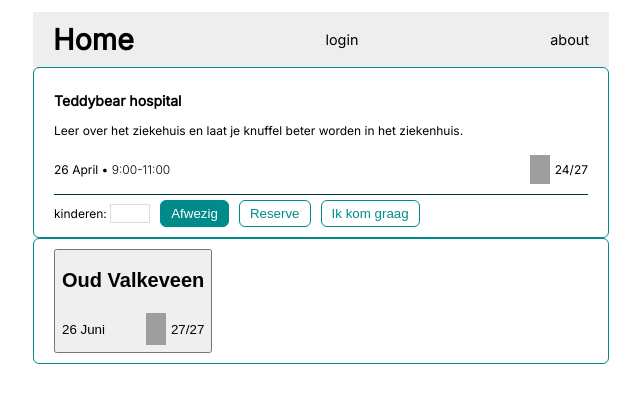
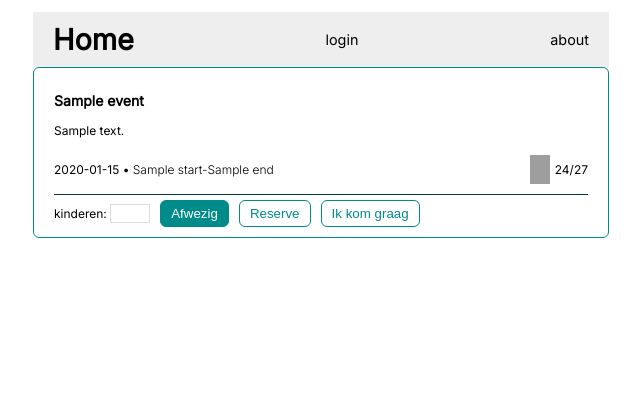
Before and after one commit to mielski/driveme, a Flask app: template templates/home.html in a window 1280 px wide. Shown: the top 403 px of the page, without its empty margins (319-959 px from the left). Run offline with Flask 2, Linux system fonts and the light colour scheme; the template is opened without the code that fills it: most values are stand-ins (such as "Sample title", 1, 10 or a date in 2020); grey boxes are pictures that could not be loaded.

Commit message:
get data on events from database ("local")

```diff
--- a/app.py
+++ b/app.py
@@ -1,3 +1,5 @@
+import datetime
+
 from dotenv import load_dotenv
 from flask import Flask, render_template
 
@@ -6,13 +8,35 @@ load_dotenv()
 app = Flask(__name__)
 
 
+events = [
+    {"title": "Teddybear hospital",
+     "desc": "Leer over het ziekenhuis en laat je knuffel beter worden in het ziekenhuis.",
+     "date": datetime.date(2020, 6, 26),
+     "start": "9:00",
+     "end": "11:00",
+     "cars": 24,
+     "needed": 27,
+     },
+    {"title": "Oud Valkeveen",
+     "desc": "Ga mee met de draak of neem een duik.",
+     "date": datetime.date(2020, 7, 31),
+     "start": "9:00",
+     "end": "14:15",
+     "cars": 12,
+     "needed": 27,
+     }
+]
 
+def get_date_elements(date: datetime.date):
 
+    return (date.strftime("%Y-%m-%d"), date.strftime("%d %B"))
 
 @app.route('/')
 def home():  # put application's code here
 
-    return render_template("home.html", title="Drive me")
+    for event in events:
+        event["isodate"], event["shortdate"] = get_date_elements(event["date"])
+    return render_template("home.html", title="Drive me", events=events)
 
 
 @app.route('/register')
--- a/templates/home.html
+++ b/templates/home.html
@@ -2,11 +2,13 @@
 
 {% block content %}
   <section class="eventslist">
+    {% for event in events %}
       <section class="event">
-        <h1>Teddybear hospital</h1>
-        <p>Leer over het ziekehuis en laat je knuffel beter worden in het ziekenhuis.</p>
+        <h1>{{ event["title"] }}</h1>
+        <p>{{ event["desc"] }}</p>
         <div class="event__info">
-          <time class="events__date" datetime="2022-04-26">26 April • <span class="event__time">9:00-11:00</span> </time>
+          <time class="events__date" datetime="{{ event["isodate"] }}">{{ event["shortdate"] }} •
+            <span class="event__time">{{ event["start"] }}-{{ event["end"] }}</span></time>
           <div class="cars">
             <img class="cars__pic" src="{{ url_for('static', filename='car-svgrepo-com.svg') }}" alt="car image">
             <p class="cars__coverage">24/27</p>
@@ -20,20 +22,6 @@
         </form>
 
       </section>
-    <form method="get" class="event" action={{ url_for('register') }}>
-      <button class="events__button">
-        <h1 class="events__name">Oud Valkeveen</h1>
-        <div class="event__info">
-          <p class="events__date">
-            <time datetime="2022-06-26">26 Juni</time>
-          </p>
-          <div class="cars">
-            {#                svg to insert#}
-            <img class="cars__pic" src="{{ url_for('static', filename='car-svgrepo-com.svg') }}" alt="car image">
-            <p class="cars__coverage">27/27</p>
-          </div>
-        </div>
-      </button>
-    </form>
+    {% endfor %}
   </section>
 {% endblock %}
```
